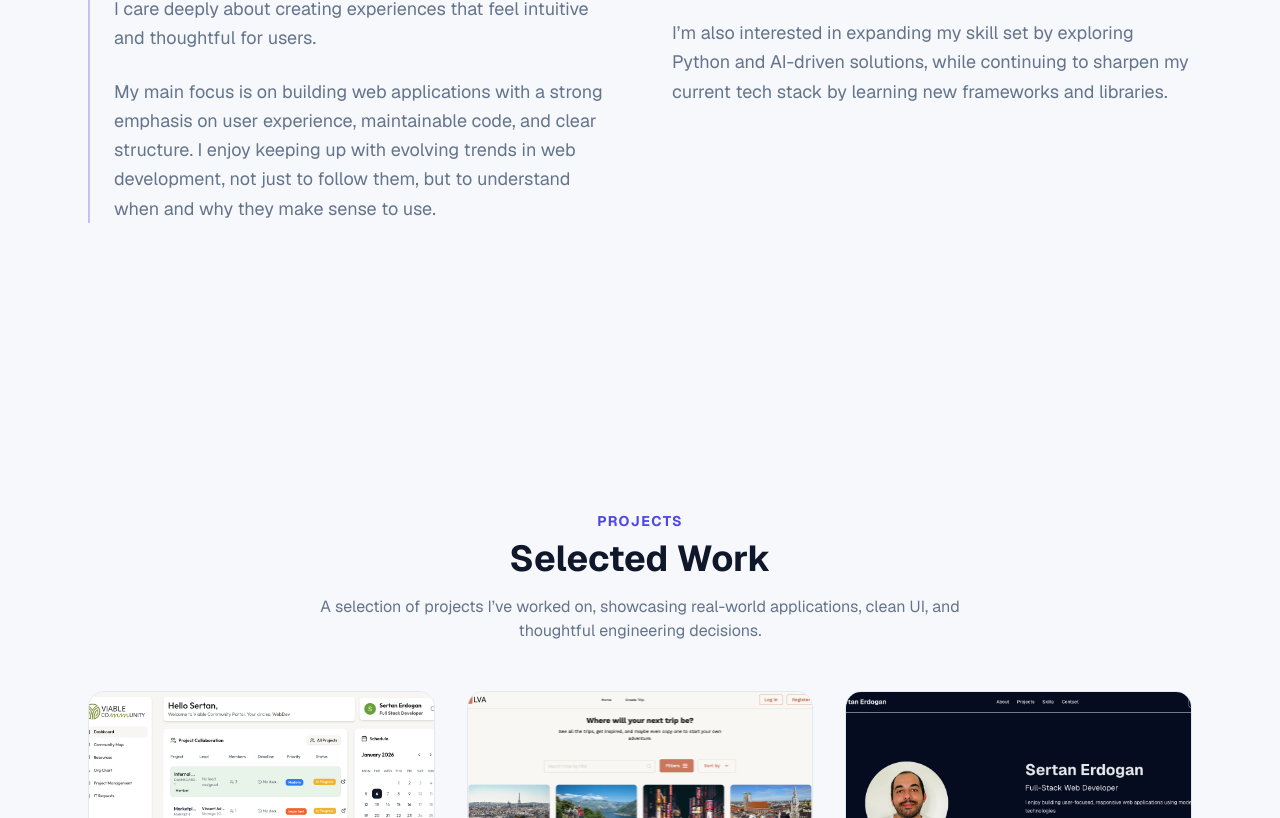
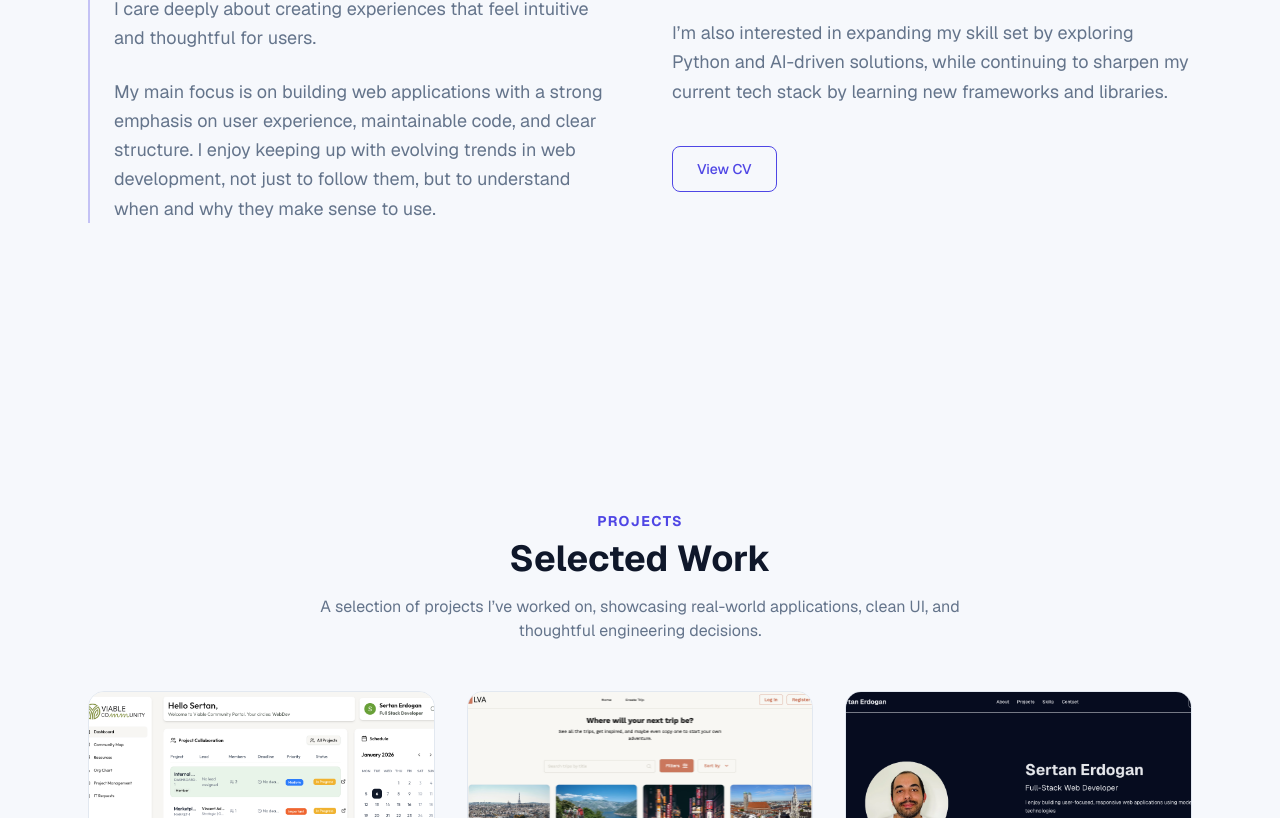
Before and after one commit to sertanrdn/portfolio, a Next.js app: page / in a window 1280 px wide. Shown: the part 1255-2073 px from the top of the page. Built offline with nearby package versions, Linux system fonts and the light colour scheme; no server answers.

Commit message:
Added CV view/download button

```diff
--- a/src/components/About.tsx
+++ b/src/components/About.tsx
@@ -50,6 +50,21 @@ export default function About() {
                             and AI-driven solutions, while continuing to sharpen my current
                             tech stack by learning new frameworks and libraries.
                         </p>
+                        <div className="pt-4 flex justify-center md:justify-start">
+                            <a
+                                href="/cv/Sertan_Erdogan_CV.pdf"
+                                target="_blank"
+                                rel="noopener noreferrer"
+                                className="
+                                    intro-cta-button inline-flex items-center
+                                    justify-center rounded-lg border
+                                    px-6 py-3 text-sm font-medium
+                                    transition hover:shadow-sm
+                                "
+                            >
+                                View CV
+                            </a>
+                        </div>
                     </div>
                 </div>
             </div>
```
Also changed, not shown: 1 other file (tests, documents, lock files or other folders).
